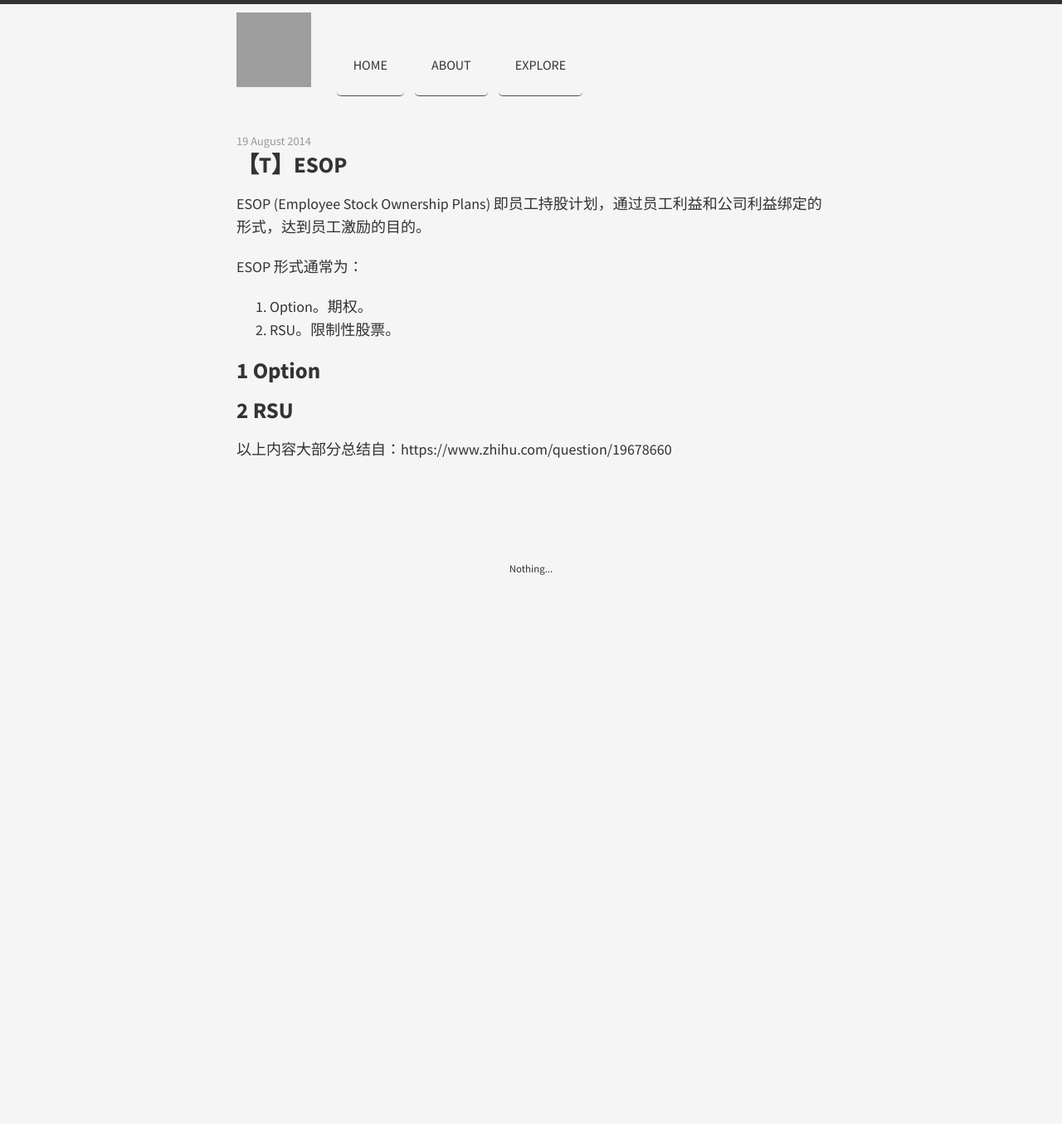
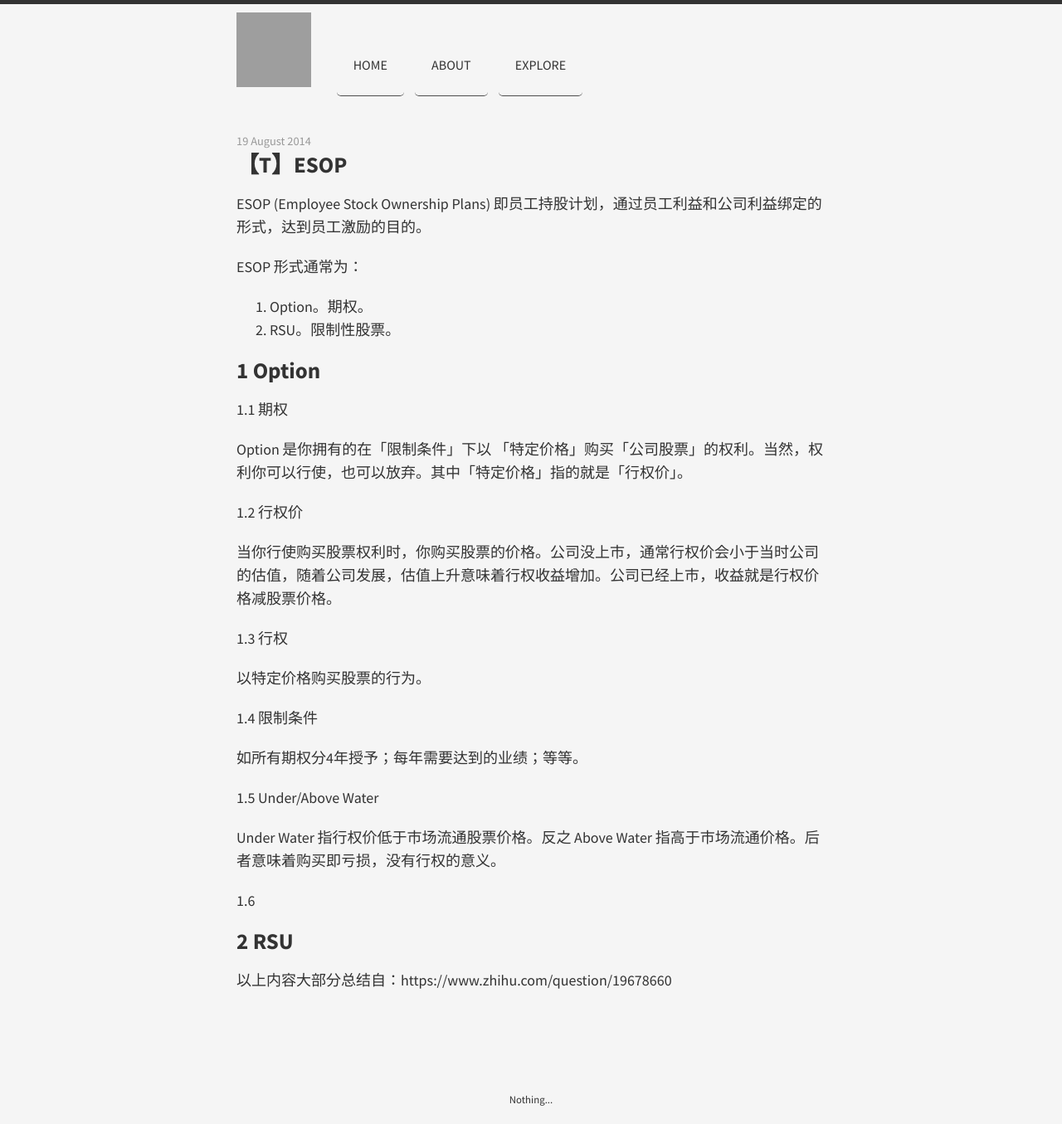
Before and after one commit to younghz/younghz.github.io, a Jekyll site: the page built from _posts/2014-08-19-ESOP.md, in a window 1280 px wide. Shown: the whole page at 83% size. Built offline with Jekyll 4.4.1, drawn with Linux system fonts in a browser that asks for light colours; nearby versions of some CDN libraries; before the commit the page ends 900 px from its top, so only the background shows below that; grey boxes are pictures that could not be loaded.

Commit message:
Update 2014-08-19-ESOP.md
u

```diff
--- a/_posts/2014-08-19-ESOP.md
+++ b/_posts/2014-08-19-ESOP.md
@@ -12,7 +12,27 @@ ESOP 形式通常为：
 
 # 1 Option
 
+1.1 期权
 
+Option 是你拥有的在「限制条件」下以 「特定价格」购买「公司股票」的权利。当然，权利你可以行使，也可以放弃。其中「特定价格」指的就是「行权价」。
+
+1.2 行权价
+
+当你行使购买股票权利时，你购买股票的价格。公司没上市，通常行权价会小于当时公司的估值，随着公司发展，估值上升意味着行权收益增加。公司已经上市，收益就是行权价格减股票价格。
+
+1.3 行权
+
+以特定价格购买股票的行为。
+
+1.4 限制条件
+
+如所有期权分4年授予；每年需要达到的业绩；等等。
+
+1.5 Under/Above Water
+
+Under Water 指行权价低于市场流通股票价格。反之 Above Water 指高于市场流通价格。后者意味着购买即亏损，没有行权的意义。
+
+1.6
 
 # 2 RSU
 
```
